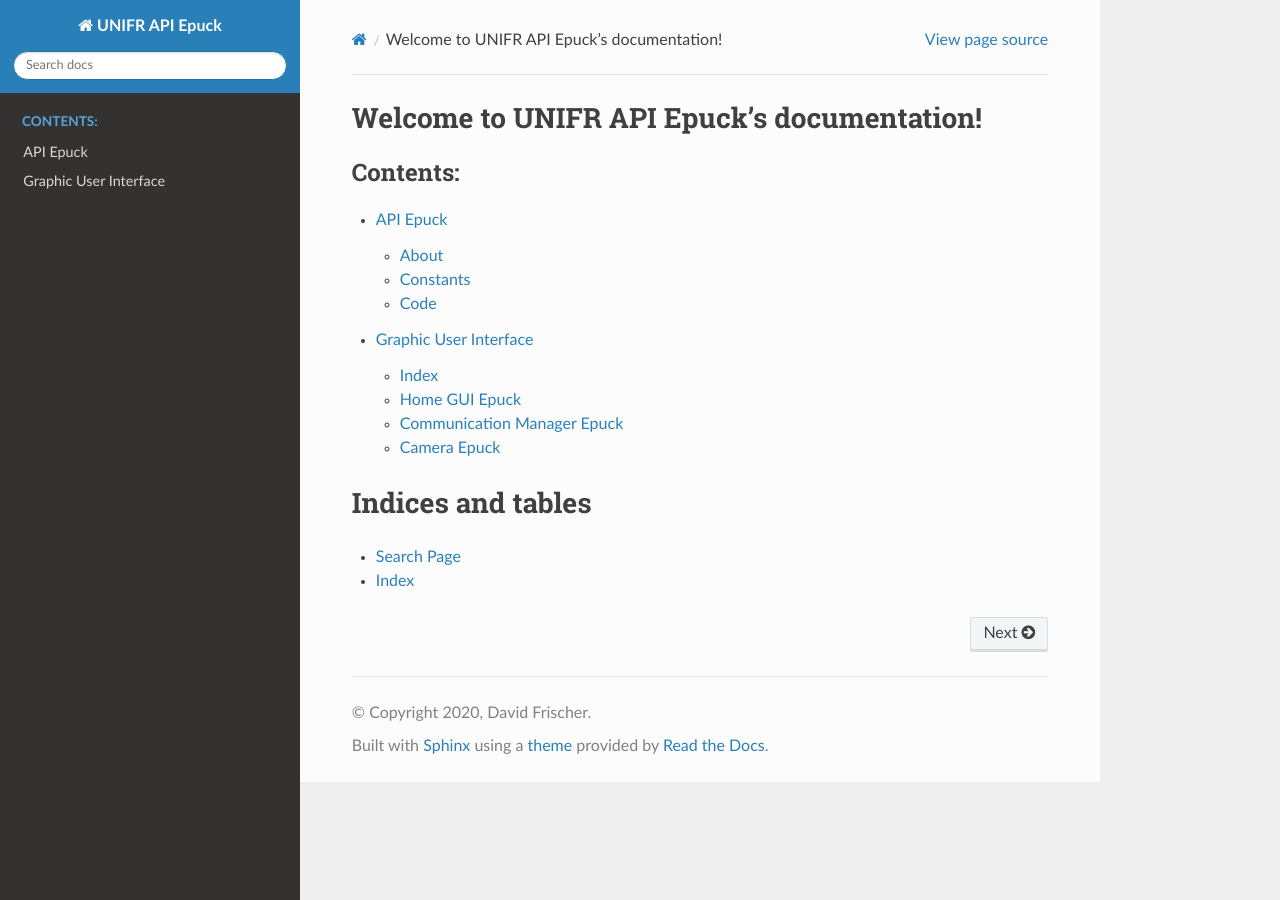
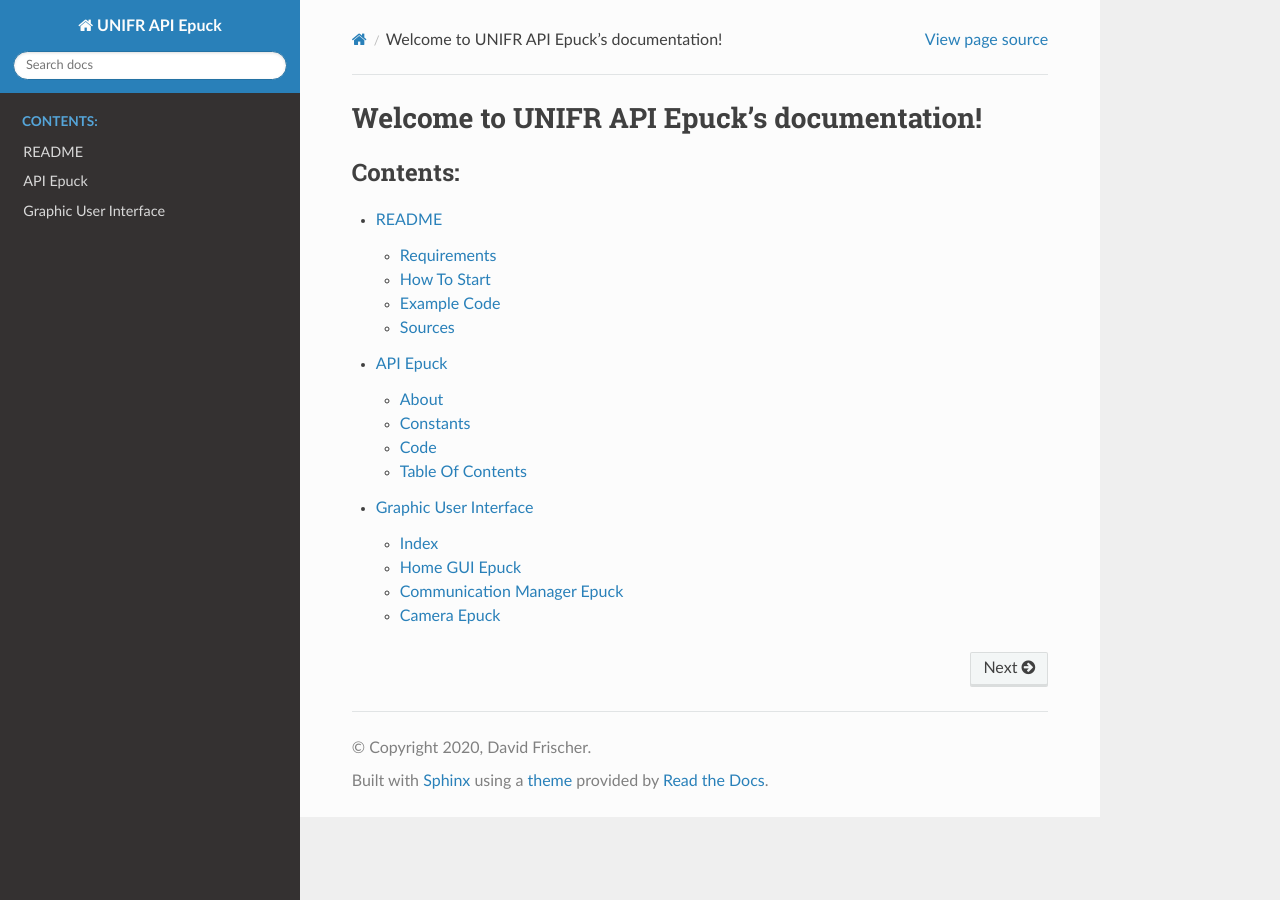
Before and after one commit to davidfrisch/UNIFR_API_EPUCK, a Sphinx documentation site: the page built from docs/index.rst, in a window 1280 px wide. Built offline with Sphinx 7.4.7 and the Read the Docs theme 2.0.0, drawn with Linux system fonts in a browser that asks for light colours.

```diff
--- a/docs/conf.py
+++ b/docs/conf.py
@@ -30,10 +30,13 @@ release = '1.0.0'
 # Add any Sphinx extension module names here, as strings. They can be
 # extensions coming with Sphinx (named 'sphinx.ext.*') or your custom
 # ones.
-autodoc_mock_imports = ['PIL', 'unifr_api_epuck']
 
 extensions = ['sphinx.ext.autodoc', 'sphinx.ext.autosectionlabel'
 ]
+
+autodoc_member_order = 'bysource'
+autodoc_mock_imports = ['PIL', 'unifr_api_epuck']
+
 
 # Add any paths that contain templates here, relative to this directory.
 templates_path = ['_templates']
--- a/docs/index.rst
+++ b/docs/index.rst
@@ -7,16 +7,9 @@ Welcome to UNIFR API Epuck's documentation!
 ===========================================
 
 .. toctree::
-   :maxdepth: 2
+   :maxdepth: 3
    :caption: Contents:
 
+   readme
    api_epuck
    graphic_user_interface
-
-
-
-Indices and tables
-==================
-
-* :ref:`search`
-* :ref:`genindex`
```
Also changed, not shown: docs/api_epuck.rst (+20 -0 lines), 3 other files.
